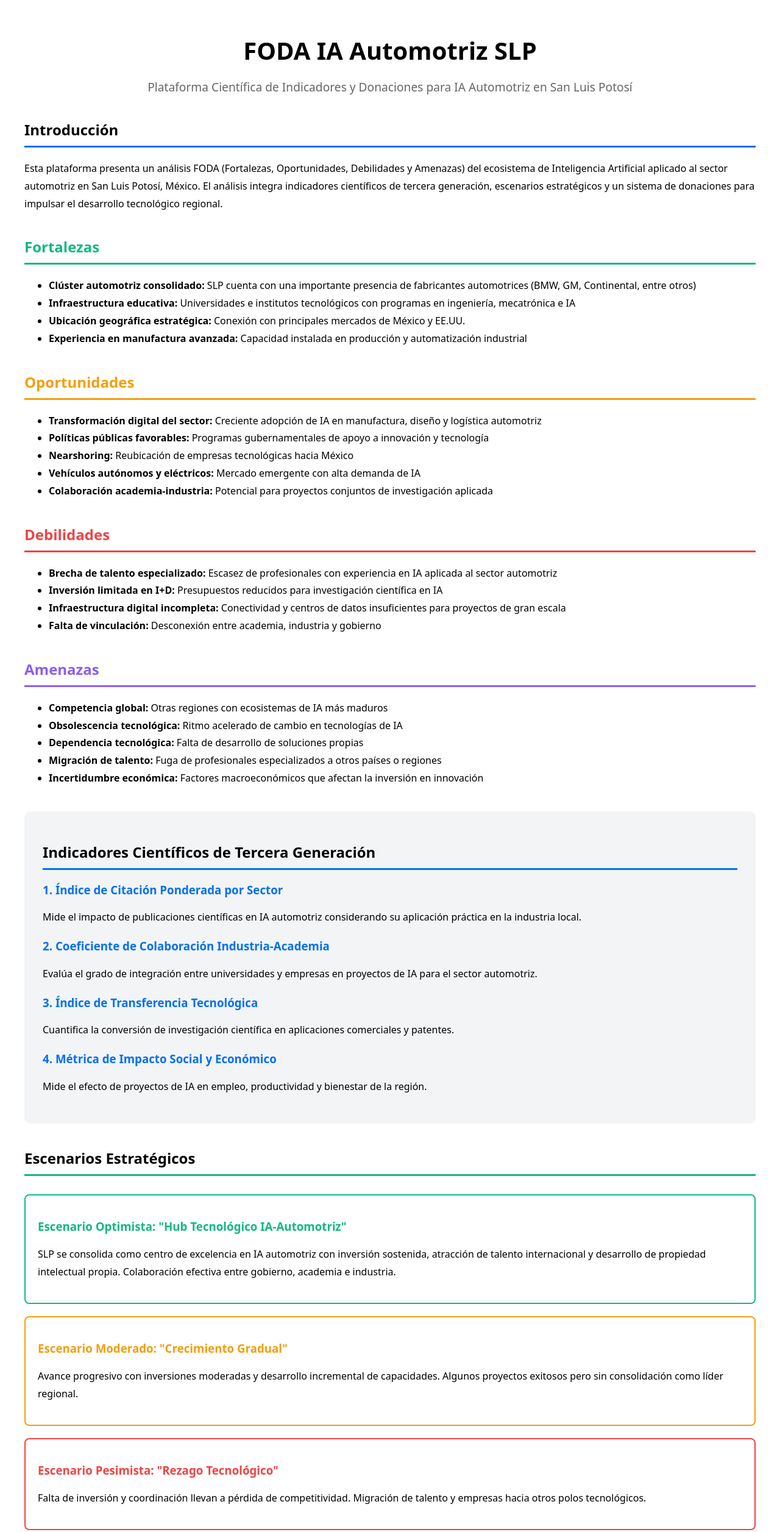
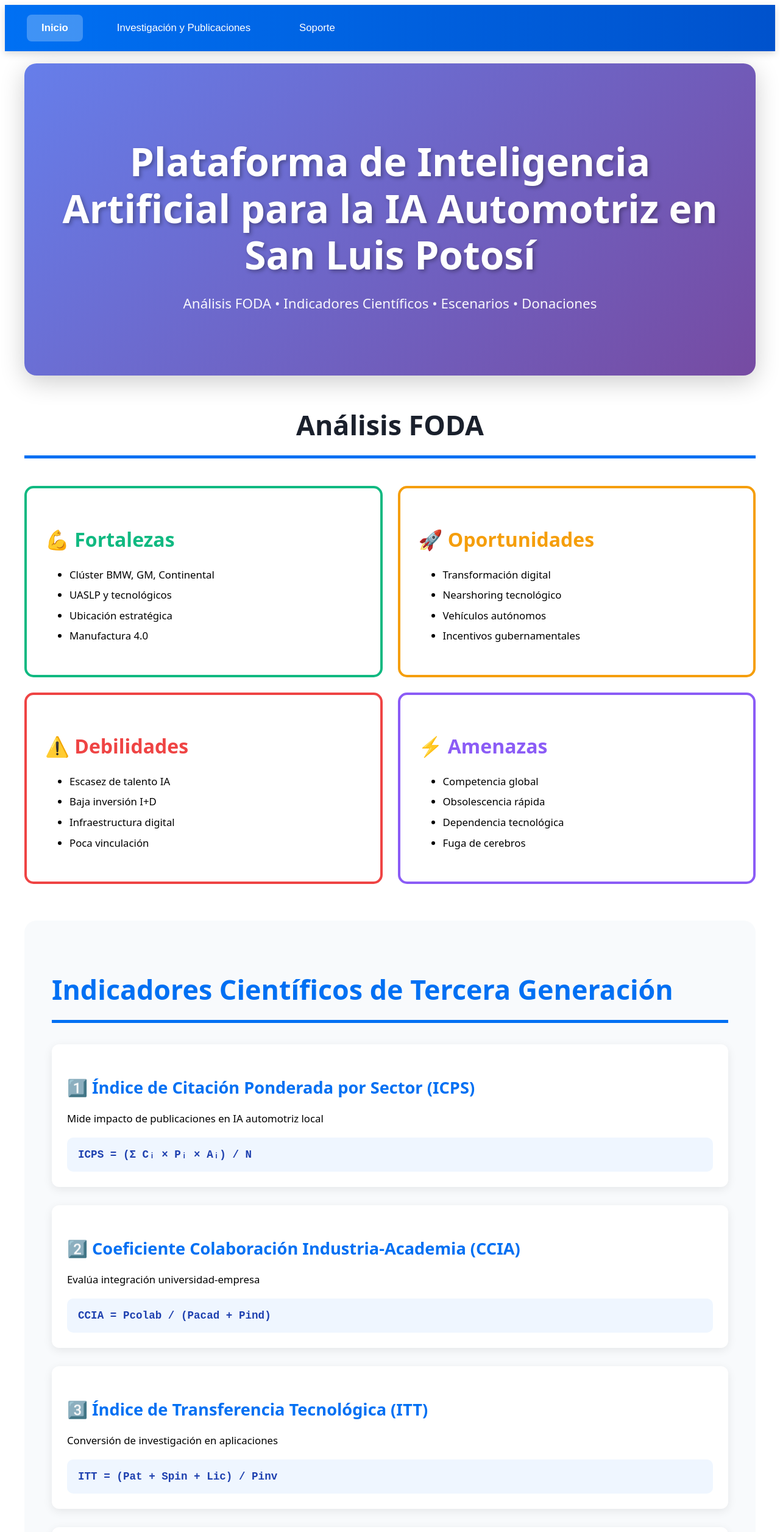
Before and after one commit to FutureAI-png/foda-ia-slp, a Next.js app: page / in a window 1280 px wide. Shown: the top 2513 px of the page at 61% size. Built offline with nearby package versions, Linux system fonts and the light colour scheme.

Commit message:
Refactor HomePage with navigation and dynamic content
Refactor HomePage component to include a navigation bar and dynamic tab content. Updated styles for various sections and added interactive FODA analysis.

```diff
--- a/app/page.tsx
+++ b/app/page.tsx
@@ -1,146 +1,125 @@
+'use client';
+import { useState } from 'react';
+
 export default function HomePage() {
+  const [activeTab, setActiveTab] = useState('home');
+
   return (
-    <div style={{maxWidth: '1200px', margin: '0 auto', padding: '20px', fontFamily: 'system-ui'}}>
-      <header style={{textAlign: 'center', marginBottom: '40px'}}>
-        <h1 style={{fontSize: '2.5rem', marginBottom: '10px'}}>FODA IA Automotriz SLP</h1>
-        <p style={{fontSize: '1.2rem', color: '#666'}}>Plataforma Científica de Indicadores y Donaciones para IA Automotriz en San Luis Potosí</p>
-      </header>
+    <div style={{fontFamily: 'system-ui'}}>
+      {/* Barra de Navegación */}
+      <nav style={{background: 'linear-gradient(90deg, #0070f3, #0052cc)', padding: '1rem', boxShadow: '0 4px 12px rgba(0,0,0,0.15)', position: 'sticky', top: 0, zIndex: 100}}>
+        <div style={{maxWidth: '1200px', margin: '0 auto', display: 'flex', gap: '2rem', padding: '0 20px'}}>
+          {[{id: 'home', label: 'Inicio'}, {id: 'research', label: 'Investigación y Publicaciones'}, {id: 'support', label: 'Soporte'}].map(tab => (
+            <button key={tab.id} onClick={() => setActiveTab(tab.id)} style={{background: activeTab === tab.id ? 'rgba(255,255,255,0.25)' : 'transparent', color: 'white', border: 'none', padding: '0.75rem 1.5rem', fontSize: '1.05rem', fontWeight: activeTab === tab.id ? 'bold' : 'normal', cursor: 'pointer', borderRadius: '8px', transition: 'all 0.3s'}}>{tab.label}</button>
+          ))}
+        </div>
+      </nav>
 
-      <section style={{marginBottom: '40px'}}>
-        <h2 style={{borderBottom: '3px solid #0070f3', paddingBottom: '10px'}}>Introducción</h2>
-        <p style={{lineHeight: '1.8', marginTop: '20px'}}>
-          Esta plataforma presenta un análisis FODA (Fortalezas, Oportunidades, Debilidades y Amenazas)
-          del ecosistema de Inteligencia Artificial aplicado al sector automotriz en San Luis Potosí, México.
-          El análisis integra indicadores científicos de tercera generación, escenarios estratégicos y
-          un sistema de donaciones para impulsar el desarrollo tecnológico regional.
-        </p>
-      </section>
+      <div style={{maxWidth: '1200px', margin: '0 auto', padding: '20px'}}>
+        {activeTab === 'home' && (
+          <>
+            {/* Header Principal */}
+            <header style={{textAlign: 'center', marginBottom: '50px', padding: '80px 30px', background: 'linear-gradient(135deg, #667eea 0%, #764ba2 100%)', borderRadius: '20px', color: 'white', boxShadow: '0 10px 40px rgba(0,0,0,0.2)'}}>
+              <h1 style={{fontSize: '4rem', fontWeight: '800', marginBottom: '25px', textShadow: '3px 3px 6px rgba(0,0,0,0.3)', lineHeight: 1.2}}>Plataforma de Inteligencia Artificial para la IA Automotriz en San Luis Potosí</h1>
+              <p style={{fontSize: '1.4rem', marginTop: '25px', opacity: 0.95, fontWeight: '500'}}>Análisis FODA • Indicadores Científicos • Escenarios • Donaciones</p>
+            </header>
 
-      <section style={{marginBottom: '40px'}}>
-        <h2 style={{borderBottom: '3px solid #10b981', paddingBottom: '10px', color: '#10b981'}}>Fortalezas</h2>
-        <ul style={{lineHeight: '1.8', marginTop: '20px'}}>
-          <li><strong>Clúster automotriz consolidado:</strong> SLP cuenta con una importante presencia de fabricantes automotrices (BMW, GM, Continental, entre otros)</li>
-          <li><strong>Infraestructura educativa:</strong> Universidades e institutos tecnológicos con programas en ingeniería, mecatrónica e IA</li>
-          <li><strong>Ubicación geográfica estratégica:</strong> Conexión con principales mercados de México y EE.UU.</li>
-          <li><strong>Experiencia en manufactura avanzada:</strong> Capacidad instalada en producción y automatización industrial</li>
-        </ul>
-      </section>
+            {/* FODA Interactivo */}
+            <section style={{marginBottom: '60px'}}>
+              <h2 style={{fontSize: '2.8rem', textAlign: 'center', marginBottom: '45px', color: '#1a202c', borderBottom: '5px solid #0070f3', paddingBottom: '20px'}}>Análisis FODA</h2>
+              <div style={{display: 'grid', gridTemplateColumns: 'repeat(2, 1fr)', gap: '25px'}}>
+                {[
+                  {title: 'Fortalezas', icon: '💪', color: '#10b981', items: ['Clúster BMW, GM, Continental', 'UASLP y tecnológicos', 'Ubicación estratégica', 'Manufactura 4.0']},
+                  {title: 'Oportunidades', icon: '🚀', color: '#f59e0b', items: ['Transformación digital', 'Nearshoring tecnológico', 'Vehículos autónomos', 'Incentivos gubernamentales']},
+                  {title: 'Debilidades', icon: '⚠️', color: '#ef4444', items: ['Escasez de talento IA', 'Baja inversión I+D', 'Infraestructura digital', 'Poca vinculación']},
+                  {title: 'Amenazas', icon: '⚡', color: '#8b5cf6', items: ['Competencia global', 'Obsolescencia rápida', 'Dependencia tecnológica', 'Fuga de cerebros']}
+                ].map(box => (
+                  <div key={box.title} style={{padding: '30px', border: `4px solid ${box.color}`, borderRadius: '15px', backgroundColor: '#fff', transition: 'transform 0.3s', cursor: 'pointer'}} onMouseEnter={(e) => e.currentTarget.style.transform = 'scale(1.03)'} onMouseLeave={(e) => e.currentTarget.style.transform = 'scale(1)'}>
+                    <h3 style={{color: box.color, fontSize: '2rem', marginBottom: '20px'}}>{box.icon} {box.title}</h3>
+                    <ul style={{lineHeight: '2', fontSize: '1.05rem'}}>{box.items.map((item, i) => <li key={i}>{item}</li>)}</ul>
+                  </div>
+                ))}
+              </div>
+            </section>
 
-      <section style={{marginBottom: '40px'}}>
-        <h2 style={{borderBottom: '3px solid #f59e0b', paddingBottom: '10px', color: '#f59e0b'}}>Oportunidades</h2>
-        <ul style={{lineHeight: '1.8', marginTop: '20px'}}>
-          <li><strong>Transformación digital del sector:</strong> Creciente adopción de IA en manufactura, diseño y logística automotriz</li>
-          <li><strong>Políticas públicas favorables:</strong> Programas gubernamentales de apoyo a innovación y tecnología</li>
-          <li><strong>Nearshoring:</strong> Reubicación de empresas tecnológicas hacia México</li>
-          <li><strong>Vehículos autónomos y eléctricos:</strong> Mercado emergente con alta demanda de IA</li>
-          <li><strong>Colaboración academia-industria:</strong> Potencial para proyectos conjuntos de investigación aplicada</li>
-        </ul>
-      </section>
+            {/* Indicadores Científicos */}
+            <section style={{marginBottom: '60px', background: '#f8fafc', padding: '45px', borderRadius: '20px'}}>
+              <h2 style={{fontSize: '2.8rem', color: '#0070f3', marginBottom: '35px', borderBottom: '5px solid #0070f3', paddingBottom: '20px'}}>Indicadores Científicos de Tercera Generación</h2>
+              {[
+                {num: '1', title: 'Índice de Citación Ponderada por Sector (ICPS)', desc: 'Mide impacto de publicaciones en IA automotriz local', formula: 'ICPS = (Σ Cᵢ × Pᵢ × Aᵢ) / N'},
+                {num: '2', title: 'Coeficiente Colaboración Industria-Academia (CCIA)', desc: 'Evalúa integración universidad-empresa', formula: 'CCIA = Pcolab / (Pacad + Pind)'},
+                {num: '3', title: 'Índice de Transferencia Tecnológica (ITT)', desc: 'Conversión de investigación en aplicaciones', formula: 'ITT = (Pat + Spin + Lic) / Pinv'},
+                {num: '4', title: 'Métrica Impacto Socioeconómico (MIS)', desc: 'Efecto en empleo y productividad regional', formula: 'MIS = α·ΔEmp + β·ΔProd + γ·ΔBien'}
+              ].map(ind => (
+                <div key={ind.num} style={{marginBottom: '30px', padding: '25px', background: 'white', borderRadius: '12px', boxShadow: '0 4px 15px rgba(0,0,0,0.08)'}}>
+                  <h3 style={{color: '#0070f3', fontSize: '1.7rem', marginBottom: '12px'}}>{ind.num}️⃣ {ind.title}</h3>
+                  <p style={{lineHeight: '1.9', marginBottom: '15px', fontSize: '1.05rem'}}>{ind.desc}</p>
+                  <div style={{background: '#eff6ff', padding: '18px', borderRadius: '10px', fontFamily: 'monospace', fontSize: '1.1rem', fontWeight: '600', color: '#1e40af'}}>{ind.formula}</div>
+                </div>
+              ))}
+            </section>
 
-      <section style={{marginBottom: '40px'}}>
-        <h2 style={{borderBottom: '3px solid #ef4444', paddingBottom: '10px', color: '#ef4444'}}>Debilidades</h2>
-        <ul style={{lineHeight: '1.8', marginTop: '20px'}}>
-          <li><strong>Brecha de talento especializado:</strong> Escasez de profesionales con experiencia en IA aplicada al sector automotriz</li>
-          <li><strong>Inversión limitada en I+D:</strong> Presupuestos reducidos para investigación científica en IA</li>
-          <li><strong>Infraestructura digital incompleta:</strong> Conectividad y centros de datos insuficientes para proyectos de gran escala</li>
-          <li><strong>Falta de vinculación:</strong> Desconexión entre academia, industria y gobierno</li>
-        </ul>
-      </section>
+            {/* Escenarios Estratégicos */}
+            <section style={{marginBottom: '60px'}}>
+              <h2 style={{fontSize: '2.8rem', marginBottom: '35px', color: '#1a202c', borderBottom: '5px solid #10b981', paddingBottom: '20px'}}>Escenarios Estratégicos</h2>
+              {[
+                {title: 'Hub Tecnológico IA-Automotriz', type: 'Optimista', color: '#10b981', desc: 'SLP como centro de excelencia con inversión sostenida, talento internacional y propiedad intelectual', ejemplo: '🌍 Ejemplo: Bavaria (Alemania) con BMW - €2B en I+D IA'},
+                {title: 'Crecimiento Gradual', type: 'Moderado', color: '#f59e0b', desc: 'Avance progresivo con inversiones moderadas. Proyectos exitosos sin liderazgo regional', ejemplo: '🌍 Ejemplo: Querétaro - crecimiento 15% anual en IA'},
+                {title: 'Rezago Tecnológico', type: 'Pesimista', color: '#ef4444', desc: 'Falta de inversión lleva a pérdida de competitividad y migración de talento', ejemplo: '🌍 Lección: Detroit perdió 60% talento tech (2000-2020)'}
+              ].map(esc => (
+                <div key={esc.type} style={{marginTop: '25px', padding: '30px', border: `3px solid ${esc.color}`, borderRadius: '15px', background: '#fff'}}>
+                  <h3 style={{color: esc.color, fontSize: '1.9rem', marginBottom: '15px'}}>Escenario {esc.type}: "{esc.title}"</h3>
+                  <p style={{lineHeight: '1.9', fontSize: '1.1rem', marginBottom: '12px'}}>{esc.desc}</p>
+                  <p style={{fontStyle: 'italic', color: '#64748b', fontSize: '1.05rem', marginTop: '15px'}}>{esc.ejemplo}</p>
+                </div>
+              ))}
+            </section>
 
-      <section style={{marginBottom: '40px'}}>
-        <h2 style={{borderBottom: '3px solid #8b5cf6', paddingBottom: '10px', color: '#8b5cf6'}}>Amenazas</h2>
-        <ul style={{lineHeight: '1.8', marginTop: '20px'}}>
-          <li><strong>Competencia global:</strong> Otras regiones con ecosistemas de IA más maduros</li>
-          <li><strong>Obsolescencia tecnológica:</strong> Ritmo acelerado de cambio en tecnologías de IA</li>
-          <li><strong>Dependencia tecnológica:</strong> Falta de desarrollo de soluciones propias</li>
-          <li><strong>Migración de talento:</strong> Fuga de profesionales especializados a otros países o regiones</li>
-          <li><strong>Incertidumbre económica:</strong> Factores macroeconómicos que afectan la inversión en innovación</li>
-        </ul>
-      </section>
+            {/* Donaciones */}
+            <section style={{marginBottom: '60px', background: '#0070f3', color: 'white', padding: '50px', borderRadius: '20px', textAlign: 'center'}}>
+              <h2 style={{fontSize: '2.8rem', marginBottom: '25px'}}>Sistema de Donaciones</h2>
+              <p style={{fontSize: '1.2rem', lineHeight: '1.9', marginBottom: '30px'}}>Apoya el desarrollo de IA en el sector automotriz de SLP</p>
+              <ul style={{textAlign: 'left', maxWidth: '700px', margin: '0 auto 35px', lineHeight: '2.2', fontSize: '1.1rem'}}>
+                {['Becas para estudiantes de posgrado', 'Financiamiento de investigación aplicada', 'Infraestructura tecnológica', 'Programas de capacitación'].map((item, i) => <li key={i}>• {item}</li>)}
+              </ul>
+              <button style={{background: 'white', color: '#0070f3', padding: '18px 45px', fontSize: '1.3rem', border: 'none', borderRadius: '10px', cursor: 'pointer', fontWeight: 'bold', boxShadow: '0 6px 20px rgba(0,0,0,0.2)'}}>Hacer una Donación</button>
+            </section>
+          </>
+        )}
 
-      <section style={{marginBottom: '40px', backgroundColor: '#f3f4f6', padding: '30px', borderRadius: '10px'}}>
-        <h2 style={{borderBottom: '3px solid #0070f3', paddingBottom: '10px'}}>Indicadores Científicos de Tercera Generación</h2>
-        <div style={{marginTop: '20px'}}>
-          <h3 style={{color: '#0070f3'}}>1. Índice de Citación Ponderada por Sector</h3>
-          <p style={{lineHeight: '1.8', marginTop: '10px'}}>
-            Mide el impacto de publicaciones científicas en IA automotriz considerando su aplicación práctica en la industria local.
+        {activeTab === 'research' && (
+          <div style={{padding: '60px 30px', textAlign: 'center'}}>
+            <h2 style={{fontSize: '3rem', color: '#0070f3', marginBottom: '30px'}}>Investigación y Publicaciones</h2>
+            <p style={{fontSize: '1.3rem', color: '#64748b'}}>Sección en desarrollo - Próximamente publicaciones científicas y proyectos de investigación</p>
+          </div>
+        )}
+
+        {activeTab === 'support' && (
+          <div style={{padding: '60px 30px'}}>
+            <h2 style={{fontSize: '3rem', color: '#0070f3', marginBottom: '40px', textAlign: 'center'}}>Soporte y Contacto</h2>
+            <div style={{maxWidth: '700px', margin: '0 auto', padding: '40px', background: '#f8fafc', borderRadius: '15px', boxShadow: '0 4px 20px rgba(0,0,0,0.1)'}}>
+              <h3 style={{fontSize: '1.8rem', marginBottom: '25px', color: '#1a202c'}}>Responsable del Proyecto</h3>
+              <p style={{fontSize: '1.2rem', lineHeight: '2', marginBottom: '15px'}}><strong>Correo:</strong> <a href="mailto:universidadgac@uaslp.mx" style={{color: '#0070f3'}}>universidadgac@uaslp.mx</a></p>
+              <p style={{fontSize: '1.2rem', lineHeight: '2'}}><strong>Institución:</strong> Universidad Autónoma de San Luis Potosí</p>
+            </div>
+          </div>
+        )}
+      </div>
+
+      {/* Footer */}
+      <footer style={{background: '#1a202c', color: 'white', padding: '50px 20px', marginTop: '80px'}}>
+        <div style={{maxWidth: '1200px', margin: '0 auto', textAlign: 'center'}}>
+          <h3 style={{fontSize: '1.5rem', marginBottom: '20px'}}>Reconocimientos y Financiamiento</h3>
+          <p style={{fontSize: '1.05rem', lineHeight: '1.9', marginBottom: '25px', opacity: 0.9}}>
+            Este proyecto cuenta con el apoyo de la Universidad Autónoma de San Luis Potosí (UASLP) y colaboradores del sector automotriz regional.
           </p>
-
-          <h3 style={{color: '#0070f3', marginTop: '20px'}}>2. Coeficiente de Colaboración Industria-Academia</h3>
-          <p style={{lineHeight: '1.8', marginTop: '10px'}}>
-            Evalúa el grado de integración entre universidades y empresas en proyectos de IA para el sector automotriz.
-          </p>
-
-          <h3 style={{color: '#0070f3', marginTop: '20px'}}>3. Índice de Transferencia Tecnológica</h3>
-          <p style={{lineHeight: '1.8', marginTop: '10px'}}>
-            Cuantifica la conversión de investigación científica en aplicaciones comerciales y patentes.
-          </p>
-
-          <h3 style={{color: '#0070f3', marginTop: '20px'}}>4. Métrica de Impacto Social y Económico</h3>
-          <p style={{lineHeight: '1.8', marginTop: '10px'}}>
-            Mide el efecto de proyectos de IA en empleo, productividad y bienestar de la región.
-          </p>
+          <div style={{borderTop: '1px solid rgba(255,255,255,0.2)', paddingTop: '25px', marginTop: '30px'}}>
+            <p style={{fontSize: '1rem', marginBottom: '10px'}}>© 2025 FODA IA Automotriz SLP</p>
+            <p style={{fontSize: '0.95rem', opacity: 0.8}}>
+              <strong>Privacy Policy:</strong> Los datos recopilados se utilizan exclusivamente para fines académicos y de investigación. No se comparten con terceros sin consentimiento explícito.
+            </p>
+          </div>
         </div>
-      </section>
-
-      <section style={{marginBottom: '40px'}}>
-        <h2 style={{borderBottom: '3px solid #10b981', paddingBottom: '10px'}}>Escenarios Estratégicos</h2>
-
-        <div style={{marginTop: '30px', padding: '20px', border: '2px solid #10b981', borderRadius: '8px'}}>
-          <h3 style={{color: '#10b981'}}>Escenario Optimista: "Hub Tecnológico IA-Automotriz"</h3>
-          <p style={{lineHeight: '1.8', marginTop: '10px'}}>
-            SLP se consolida como centro de excelencia en IA automotriz con inversión sostenida,
-            atracción de talento internacional y desarrollo de propiedad intelectual propia.
-            Colaboración efectiva entre gobierno, academia e industria.
-          </p>
-        </div>
-
-        <div style={{marginTop: '20px', padding: '20px', border: '2px solid #f59e0b', borderRadius: '8px'}}>
-          <h3 style={{color: '#f59e0b'}}>Escenario Moderado: "Crecimiento Gradual"</h3>
-          <p style={{lineHeight: '1.8', marginTop: '10px'}}>
-            Avance progresivo con inversiones moderadas y desarrollo incremental de capacidades.
-            Algunos proyectos exitosos pero sin consolidación como líder regional.
-          </p>
-        </div>
-
-        <div style={{marginTop: '20px', padding: '20px', border: '2px solid #ef4444', borderRadius: '8px'}}>
-          <h3 style={{color: '#ef4444'}}>Escenario Pesimista: "Rezago Tecnológico"</h3>
-          <p style={{lineHeight: '1.8', marginTop: '10px'}}>
-            Falta de inversión y coordinación llevan a pérdida de competitividad.
-            Migración de talento y empresas hacia otros polos tecnológicos.
-          </p>
-        </div>
-      </section>
-
-      <section style={{marginBottom: '40px', backgroundColor: '#0070f3', color: 'white', padding: '40px', borderRadius: '10px', textAlign: 'center'}}>
-        <h2 style={{fontSize: '2rem', marginBottom: '20px'}}>Sistema de Donaciones</h2>
-        <p style={{fontSize: '1.1rem', lineHeight: '1.8', marginBottom: '30px'}}>
-          Apoya el desarrollo de la investigación y aplicación de IA en el sector automotriz de San Luis Potosí.
-          Tu donación contribuye a:
-        </p>
-        <ul style={{textAlign: 'left', maxWidth: '600px', margin: '0 auto 30px', lineHeight: '2'}}>
-          <li>Becas para estudiantes de posgrado en IA automotriz</li>
-          <li>Financiamiento de proyectos de investigación aplicada</li>
-          <li>Infraestructura tecnológica para laboratorios</li>
-          <li>Programas de capacitación y certificación profesional</li>
-        </ul>
-        <button style={{
-          backgroundColor: 'white',
-          color: '#0070f3',
-          padding: '15px 40px',
-          fontSize: '1.2rem',
-          border: 'none',
-          borderRadius: '5px',
-          cursor: 'pointer',
-          fontWeight: 'bold'
-        }}>
-          Hacer una Donación
-        </button>
-      </section>
-
-      <footer style={{textAlign: 'center', padding: '30px', borderTop: '1px solid #ddd', marginTop: '60px'}}>
-        <p style={{color: '#666'}}>© 2025 FODA IA Automotriz SLP - Plataforma Científica de Indicadores y Donaciones</p>
-        <p style={{color: '#999', fontSize: '0.9rem', marginTop: '10px'}}>Contacto: contacto@fodaiaauto-slp.mx</p>
       </footer>
     </div>
   );
```
